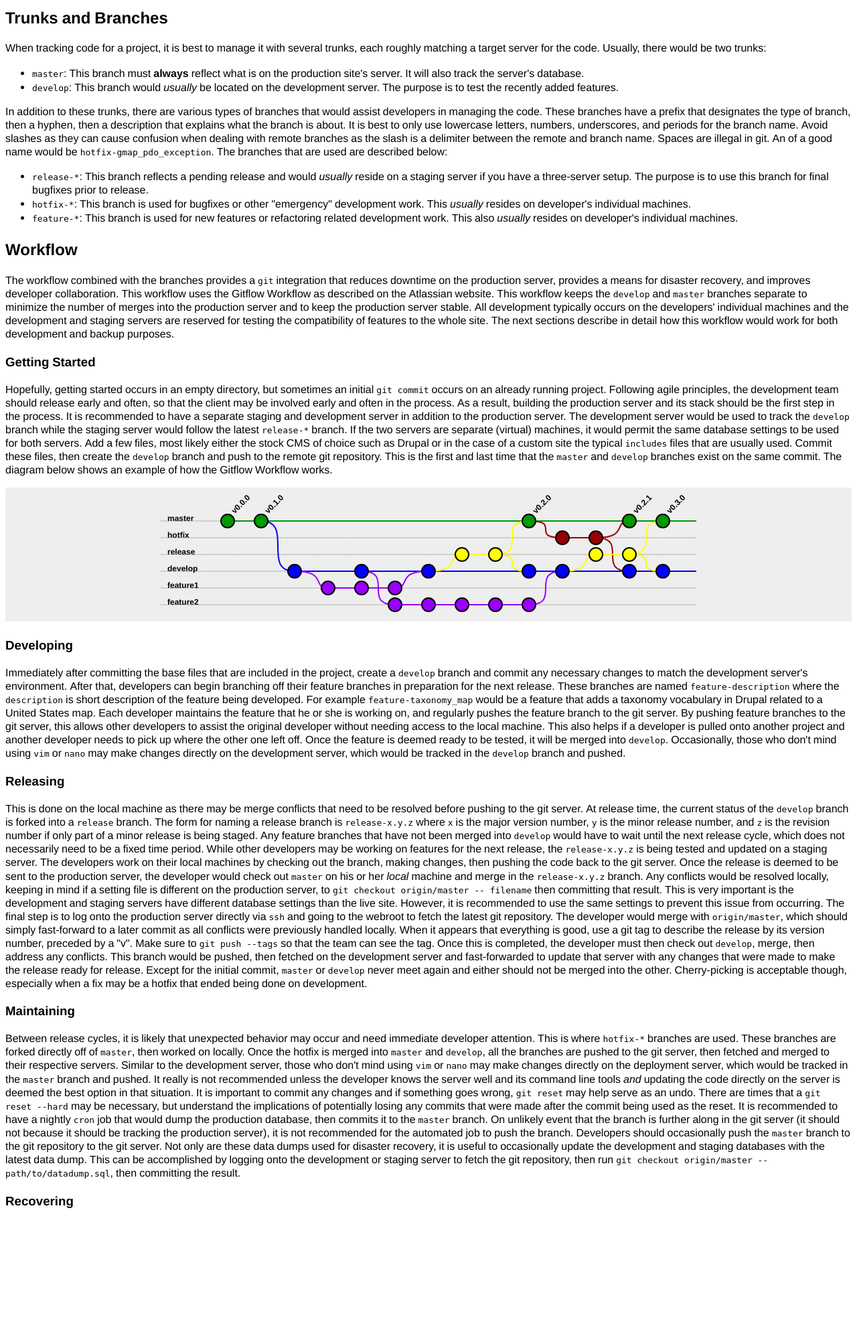
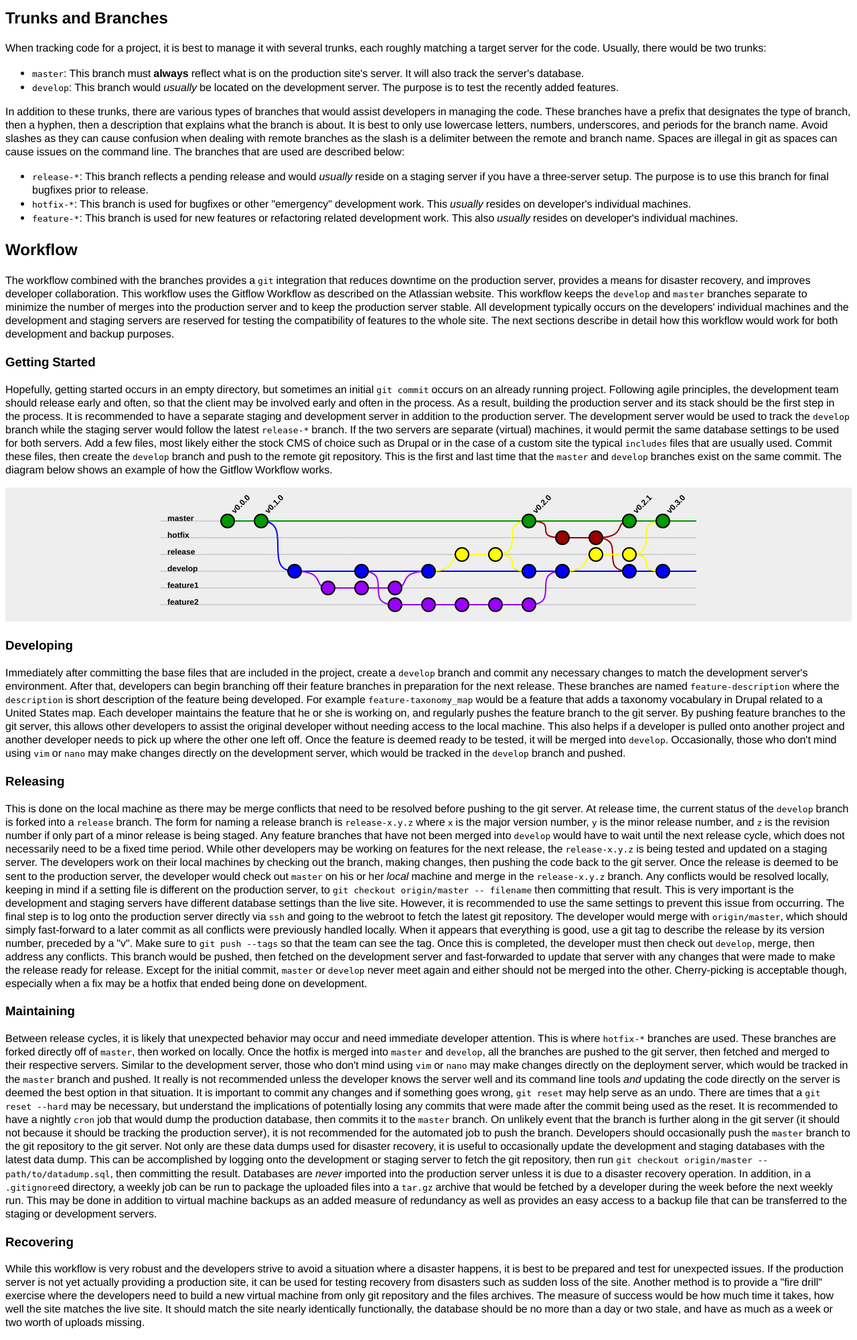
Before and after one commit to transitguru/playground, a PHP site: page / in a window 1280 px wide. Shown: the part 483-2484 px from the top of the page at 67% size. Before the commit the page ends 2287 px from the top, so only its background shows below. Run offline with PHP 8.4, Linux system fonts and the light colour scheme.

Commit message:
Discussion about database backups

```diff
--- a/index.php
+++ b/index.php
@@ -43,8 +43,7 @@
       These branches have a prefix that designates the type of branch, then a hyphen, then a description that explains what the branch is about.
       It is best to only use lowercase letters, numbers, underscores, and periods for the branch name.
       Avoid slashes as they can cause confusion when dealing with remote branches as the slash is a delimiter between the remote and branch name.
-      Spaces are illegal in git.
-      An of a good name would be <code>hotfix-gmap_pdo_exception</code>.
+      Spaces are illegal in git as spaces can cause issues on the command line.
       The branches that are used are described below:
     </p>
     <ul>
@@ -122,10 +121,17 @@
       Developers should occasionally push the <code>master</code> branch to the git repository to the git server.
       Not only are these data dumps used for disaster recovery, it is useful to occasionally update the development and staging databases with the latest data dump.
       This can be accomplished by logging onto the development or staging server to fetch the git repository, then run <code>git checkout origin/master -- path/to/datadump.sql</code>, then committing the result.
+      Databases are <em>never</em> imported into the production server unless it is due to a disaster recovery operation.
+      In addition, in a <code>.gitignore</code>ed directory, a weekly job can be run to package the uploaded files into a <code>tar.gz</code> archive that would be fetched by a developer during the week before the next weekly run.
+      This may be done in addition to virtual machine backups as an added measure of redundancy as well as provides an easy access to a backup file that can be transferred to the staging or development servers.
     </p>
     <h3 id="recovering">Recovering</h3>
     <p>
-
+      While this workflow is very robust and the developers strive to avoid a situation where a disaster happens, it is best to be prepared and test for unexpected issues.
+      If the production server is not yet actually providing a production site, it can be used for testing recovery from disasters such as sudden loss of the site.
+      Another method is to provide a "fire drill" exercise where the developers need to build a new virtual machine from only git repository and the files archives.
+      The measure of success would be how much time it takes, how well the site matches the live site.
+      It should match the site nearly identically functionally, the database should be no more than a day or two stale, and have as much as a week or two worth of uploads missing.
     </p>
   </body>
 </html>
```
